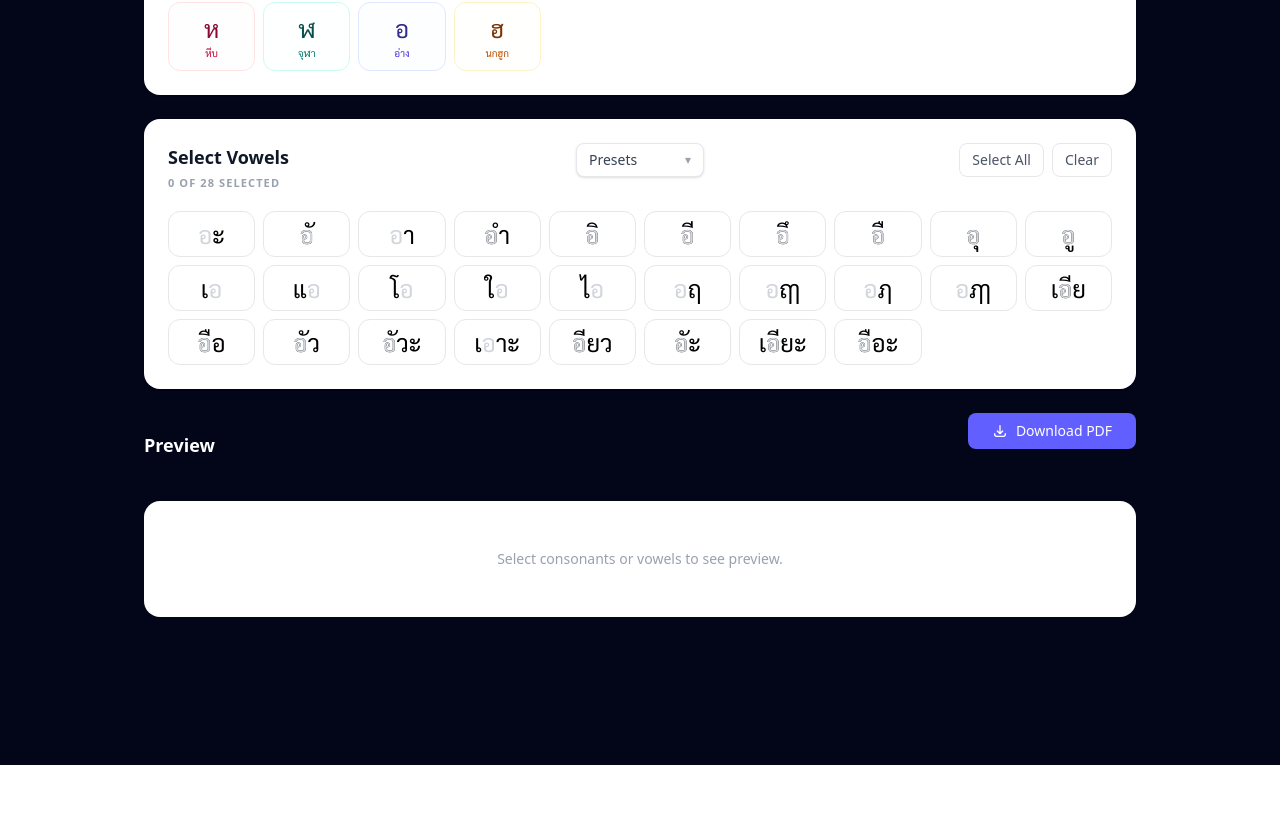
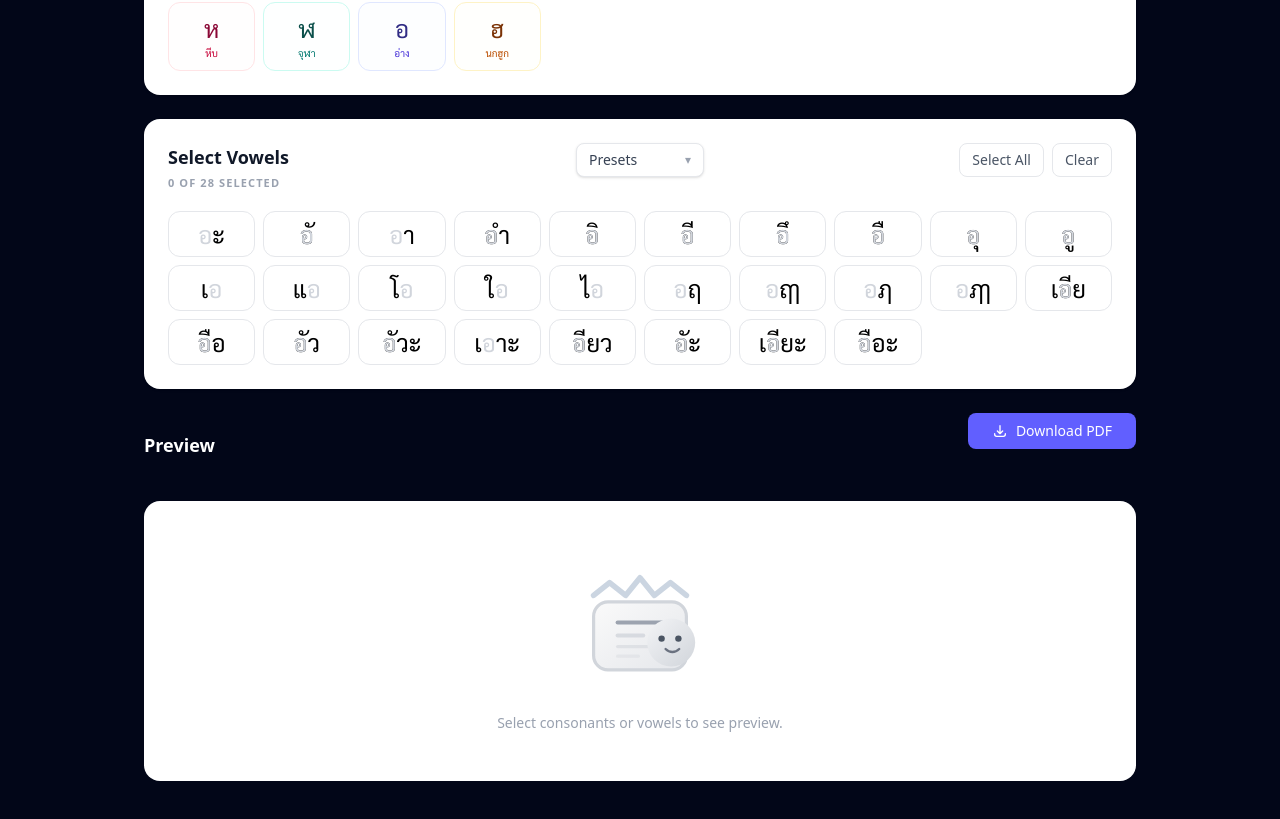
Before and after one commit to cesarnml/thai_script_pro, a React (Vite) app: page / in a window 1280 px wide. Shown: the part 759-1578 px from the top of the page. Before the commit the page ends 1524 px from the top, so only its background shows below. Built offline with nearby package versions, Linux system fonts and the light colour scheme.

Commit message:
style: refine empty preview illustration details

```diff
--- a/src/components/Preview.tsx
+++ b/src/components/Preview.tsx
@@ -28,6 +28,83 @@ function GuideLines({ guide }: { guide: string }) {
   if (guide === 'cross') return <div className="guide-lines-cross" />
   if (guide === 'sandwich') return <div className="guide-lines-sandwich" />
   return null
+}
+
+function EmptyPreviewIllustration() {
+  return (
+    <svg
+      aria-hidden="true"
+      viewBox="0 0 220 180"
+      className="mx-auto mb-5 h-36 w-auto"
+    >
+      <defs>
+        <linearGradient id="thai-preview-card" x1="0%" x2="100%" y1="0%" y2="100%">
+          <stop offset="0%" stopColor="#fafafa" />
+          <stop offset="100%" stopColor="#e5e7eb" />
+        </linearGradient>
+        <linearGradient id="thai-preview-elephant" x1="0%" x2="100%" y1="0%" y2="100%">
+          <stop offset="0%" stopColor="#f3f4f6" />
+          <stop offset="100%" stopColor="#d1d5db" />
+        </linearGradient>
+      </defs>
+
+      <path
+        d="M52 58 72 42 92 58 110 36 128 58 148 42 168 58"
+        fill="none"
+        stroke="#cbd5e1"
+        strokeLinecap="round"
+        strokeLinejoin="round"
+        strokeWidth="7"
+      />
+      <path
+        d="M70 66h80a18 18 0 0 1 18 18v49a18 18 0 0 1-18 18H70a18 18 0 0 1-18-18V84a18 18 0 0 1 18-18Z"
+        fill="url(#thai-preview-card)"
+        stroke="#d1d5db"
+        strokeWidth="4"
+      />
+      <path
+        d="M82 92h56"
+        fill="none"
+        stroke="#9ca3af"
+        strokeLinecap="round"
+        strokeWidth="5"
+      />
+      <path
+        d="M82 108h32"
+        fill="none"
+        stroke="#d1d5db"
+        strokeLinecap="round"
+        strokeWidth="5"
+        opacity="0.8"
+      />
+      <path
+        d="M82 122h44"
+        fill="none"
+        stroke="#d1d5db"
+        strokeLinecap="round"
+        strokeWidth="4"
+        opacity="0.55"
+      />
+      <path
+        d="M82 134h26"
+        fill="none"
+        stroke="#d1d5db"
+        strokeLinecap="round"
+        strokeWidth="4"
+        opacity="0.35"
+      />
+      <circle cx="149" cy="117" r="30" fill="url(#thai-preview-elephant)" />
+      <circle cx="137" cy="112" r="4" fill="#4b5563" />
+      <circle cx="158" cy="112" r="4" fill="#4b5563" />
+      <path
+        d="M142 125c5 5 12 5 17 0"
+        fill="none"
+        stroke="#6b7280"
+        strokeLinecap="round"
+        strokeWidth="3"
+      />
+    </svg>
+  )
 }
 
 function PracticeGrid({
@@ -181,6 +258,7 @@ export function Preview({
           className="bg-white rounded-2xl p-12 text-center"
           data-preview-surface="true"
         >
+          <EmptyPreviewIllustration />
           <p className="text-gray-400 text-sm">{EMPTY_WORKSHEET_MESSAGE}</p>
         </div>
       ) : (
```
